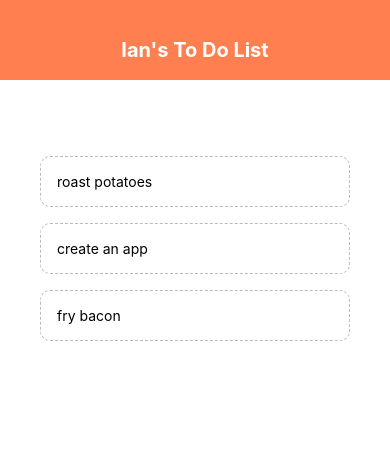
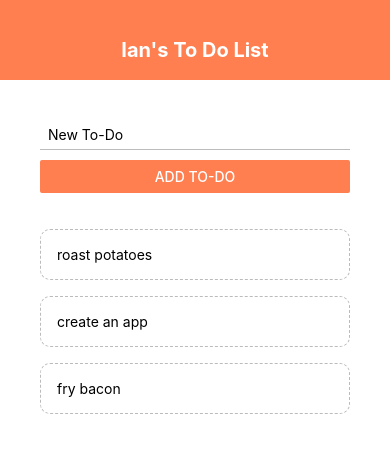
Before and after one commit to IanLukeFinley/react-native-tutorial, a React Native app: screen / in a window 390 px wide. Shown: the top 452 px of the page. Built offline with nearby package versions, Linux system fonts and the light colour scheme.

Commit message:
Lesson 11 - Todo App Complete

```diff
--- a/App.js
+++ b/App.js
@@ -3,6 +3,7 @@ import { StyleSheet, Text, View, FlatList } from 'react-native';
 import React, {useState} from 'react';
 import Header from './Components/Header';
 import TodoItem from './Components/TodoItem';
+import TodoForm from './Components/TodoForm'
 
 export default function App() {
 
@@ -18,11 +19,17 @@ export default function App() {
     })
   }
 
+  const submitHandler = (text) => {
+    setTodos((prevTodos) => {
+      return [...prevTodos, {text: text, key: Math.random().toString() }]
+    })
+  }
+
   return (
     <View style={styles.container}>
       <Header />
       <View style={styles.content}>
-        {/*to form */}
+          <TodoForm submitHandler={submitHandler} />
         <View style={styles.list}>
           <FlatList
             data = {todos}
--- a/Components/Header.js
+++ b/Components/Header.js
@@ -1,4 +1,3 @@
-import { StatusBar } from 'expo-status-bar';
 import { StyleSheet, Text, View } from 'react-native';
 import React from 'react';
 
--- /dev/null
+++ b/Components/TodoForm.js
@@ -0,0 +1,38 @@
+import { StyleSheet, Text, View, TextInput, Button } from 'react-native';
+import React, { useState } from 'react';
+
+export default function TodoForm ({ submitHandler }) {
+
+    const [text, setText] = useState('');
+
+    const changeHandler = (val) => {
+        setText(val)
+    }
+
+    return (
+        <View>
+            <TextInput
+                style = {styles.input}
+                placeholder="New To-Do"
+                onChangeText = {changeHandler}
+            />
+            <Button
+                onPress={() => {
+                    console.log(text),
+                    submitHandler(text)
+                }}
+                title='Add To-Do'
+                color='coral' />
+        </View>
+    )
+}
+
+const styles = StyleSheet.create({
+    input: {
+        marginBottom: 10,
+        paddingHorizontal: 8,
+        paddingVertical: 6,
+        borderBottomWidth: 1,
+        borderBottomColor: '#bbb'
+    }
+})
```
Also changed, not shown: Components/Form.js (deleted).
